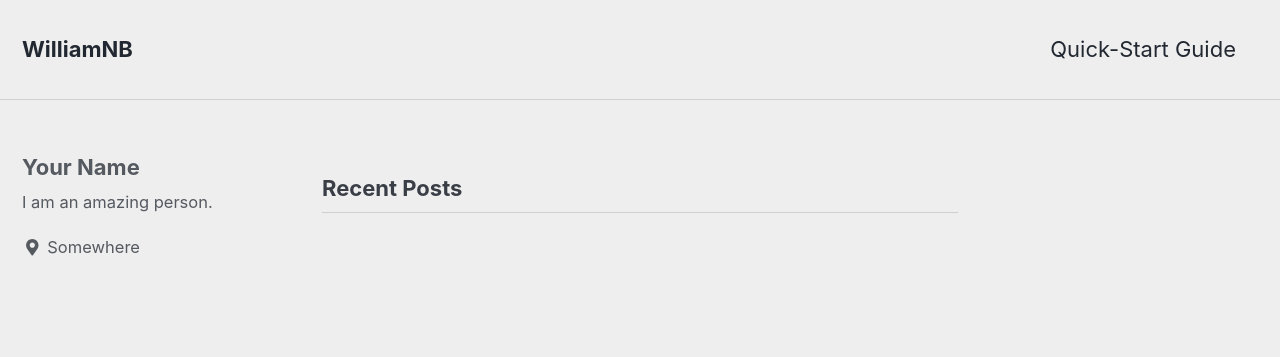
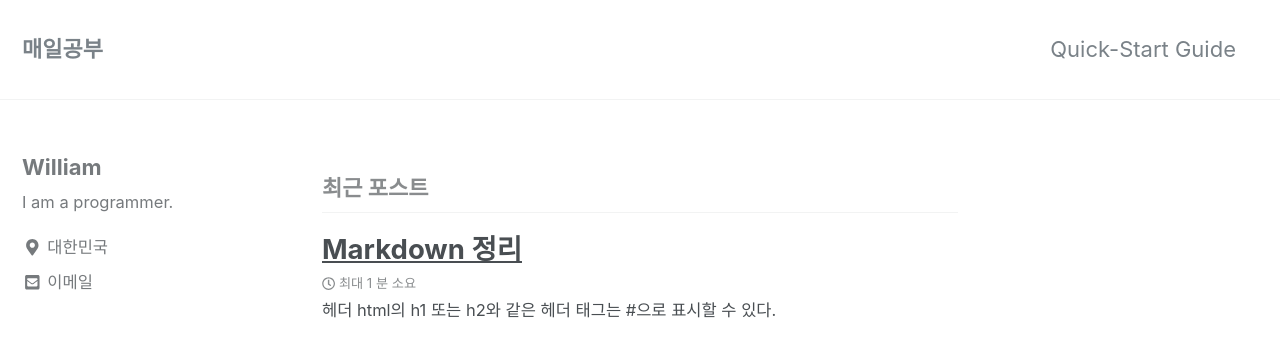
Before and after one commit to swkwon/swkwon.github.io, a Jekyll site: the page built from index.html, in a window 1280 px wide and 900 px high. Shown: the top 357 px of the window. Built offline with Jekyll 4.4.1, drawn with Linux system fonts in a browser that asks for light colours; nearby versions of some CDN libraries; the list of posts is cut into pages by our own code.

Commit message:
first post

```diff
--- a/_config.yml
+++ b/_config.yml
@@ -12,14 +12,14 @@
 
 # theme                  : "minimal-mistakes-jekyll"
 # remote_theme           : "mmistakes/minimal-mistakes"
-minimal_mistakes_skin    : "air" #"default", "air", "aqua", "contrast", "dark", "dirt", "neon", "mint", "plum", "sunrise"
+minimal_mistakes_skin    : "default" #"default", "air", "aqua", "contrast", "dark", "dirt", "neon", "mint", "plum", "sunrise"
 
 # Site Settings
-locale                   : "en-US"
-title                    : "WilliamNB"
+locale                   : "ko-KR"
+title                    : "매일공부"
 title_separator          : "-"
 name                     : "William"
-description              : "Awesome!"
+description              : "매일 공부하고 정리하자"
 url                      : # the base hostname & protocol for your site e.g. "https://mmistakes.github.io"
 baseurl                  : # the subpath of your site, e.g. "/blog"
 repository               : # GitHub username/repo-name e.g. "mmistakes/minimal-mistakes"
@@ -98,11 +98,11 @@ analytics:
 
 # Site Author
 author:
-  name             : "Your Name"
+  name             : "William"
   avatar           : # path of avatar image, e.g. "/assets/images/bio-photo.jpg"
-  bio              : "I am an amazing person."
-  location         : "Somewhere"
-  email            :
+  bio              : "I am a programmer."
+  location         : "대한민국"
+  email            : "swkwon04@gmail.com"
   uri              :
   home             : # null (default), "absolute or relative url to link to author home"
   bitbucket        :
```
Also changed, not shown: _posts/2018-05-15-markdown 정리.md (added, +86 -0 lines), 6 other files.
